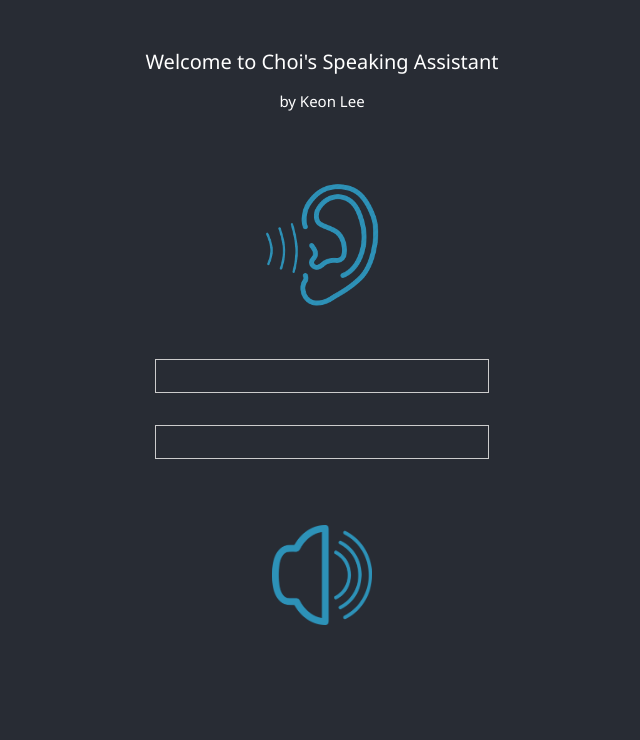
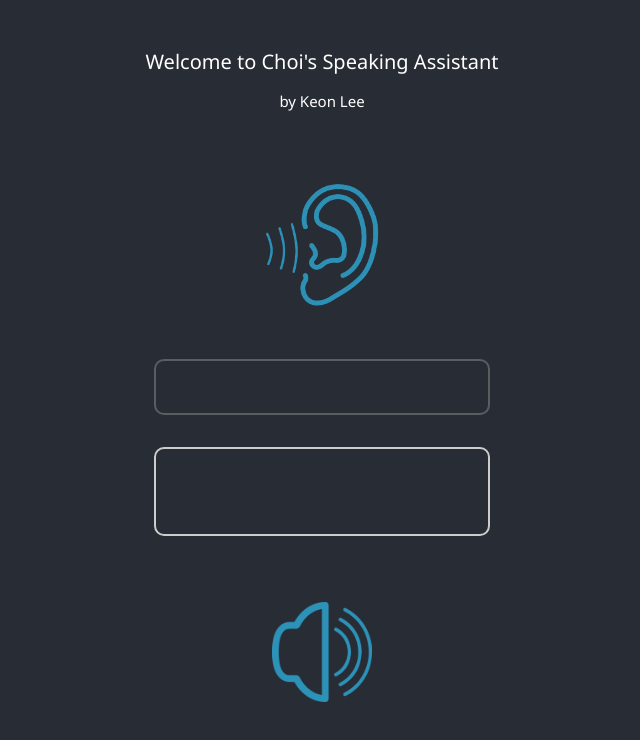
Before and after one commit to KIONLEE/speech-recognition-app, a React (Create React App) app: page / in a window 1280 px wide. Shown: the top 740 px of the page, without its empty margins (318-958 px from the left). Built offline with nearby package versions, Linux system fonts and the light colour scheme; what speak-tts would draw is missing.

Commit message:
polish textarea for editting

```diff
--- a/src/components/Recognizer/Recognizer.css
+++ b/src/components/Recognizer/Recognizer.css
@@ -37,35 +37,52 @@
   height: 160px;
 }
 
-.interim {
+.interim_wrapper {
   color: gray;
-  border: #ccc 1px solid;
+  border: rgb(141, 141, 141) 2px solid;
   padding: 1em;
   margin: 1em;
   width: 300px;
+  min-height: 20px;
+  opacity: 0.5;
+  display: flex;
+  justify-content: center;
+  align-items: center;
+  flex-direction: column;
+  border-radius: 10px;
 }
 
-.final {
+.final_wrapper {
   color: whitesmoke;
-  border: #ccc 1px solid;
+  border: #ccc 2px solid;
   padding: 1em;
   margin: 1em;
   width: 300px;
+  min-height: 53px;
+  display: flex;
+  justify-content: center;
+  align-items: center;
+  flex-direction: column;
+  border-radius: 10px;
 }
 
 .form {
   display: flex;
   flex-direction: row;
   justify-content: center;
+  margin: 16px;
 }
 
 .textarea {
+  width: 270px;
+  color: whitesmoke;
+  background-color: #282c34;
   font-size: 20px;
   font-family: sans-serif;
-  max-height: 200px;
-  border-top: 2px solid #a8a8a8;
-  border-bottom: 2px solid #a8a8a8;
-  border-left: 2px solid #a8a8a8;
+  min-height: 85px;
+  border-top: 2px solid #ccc;
+  border-bottom: 2px solid #ccc;
+  border-left: 2px solid #ccc;
   border-right: none;
   border-top-left-radius: 10px;
   border-bottom-left-radius: 10px;
@@ -74,14 +91,14 @@
 }
 
 .button_box {
-  width: 100%;
-  max-height: 200px;
-  background-color: #a8a8a8;
+  width: 62px;
+  min-height: 53px;
+  background-color: #ccc;
   border-top-right-radius: 10px;
   border-bottom-right-radius: 10px;
   display: flex;
   flex-direction: column;
-  justify-content: space-around;
+  justify-content: center;
   cursor: pointer;
 }
 
@@ -89,8 +106,7 @@
   background-color: #8d8d8d;
 }
 
-.button {
-  text-align: center;
+.button_submit {
   color: white;
   font-weight: bold;
 }
--- a/src/components/Recognizer/Recognizer.js
+++ b/src/components/Recognizer/Recognizer.js
@@ -127,7 +127,9 @@ class Recognizer extends Component {
             onClick={this.toggleListen}
           />
         </div>
-        <div id="interim" className={classNames("interim")} />
+        <div className={classNames("interim_wrapper")}>
+          <div id="interim" className={classNames("interim")} />
+        </div>
         {this.state.isEditting ? (
           <form
             className={classNames("form")}
@@ -138,23 +140,25 @@ class Recognizer extends Component {
               className={classNames("textarea")}
               value={this.state.text}
               onChange={this.handleChange}
+              autoFocus
               ref={c => (this.textarea = c)}
             />
             <div
               className={classNames("button_box")}
               onClick={this.handleSubmit}
             >
-              <div className={classNames("button")}>Submit</div>
+              <div className={classNames("button_submit")}>Submit</div>
             </div>
           </form>
         ) : (
           <div
-            id="final"
-            className={classNames("final")}
+            className={classNames("final_wrapper")}
             onClick={() => {
               this.setState({ isEditting: true });
             }}
-          />
+          >
+            <div id="final" className={classNames("final")} />
+          </div>
         )}
       </div>
     );
```
